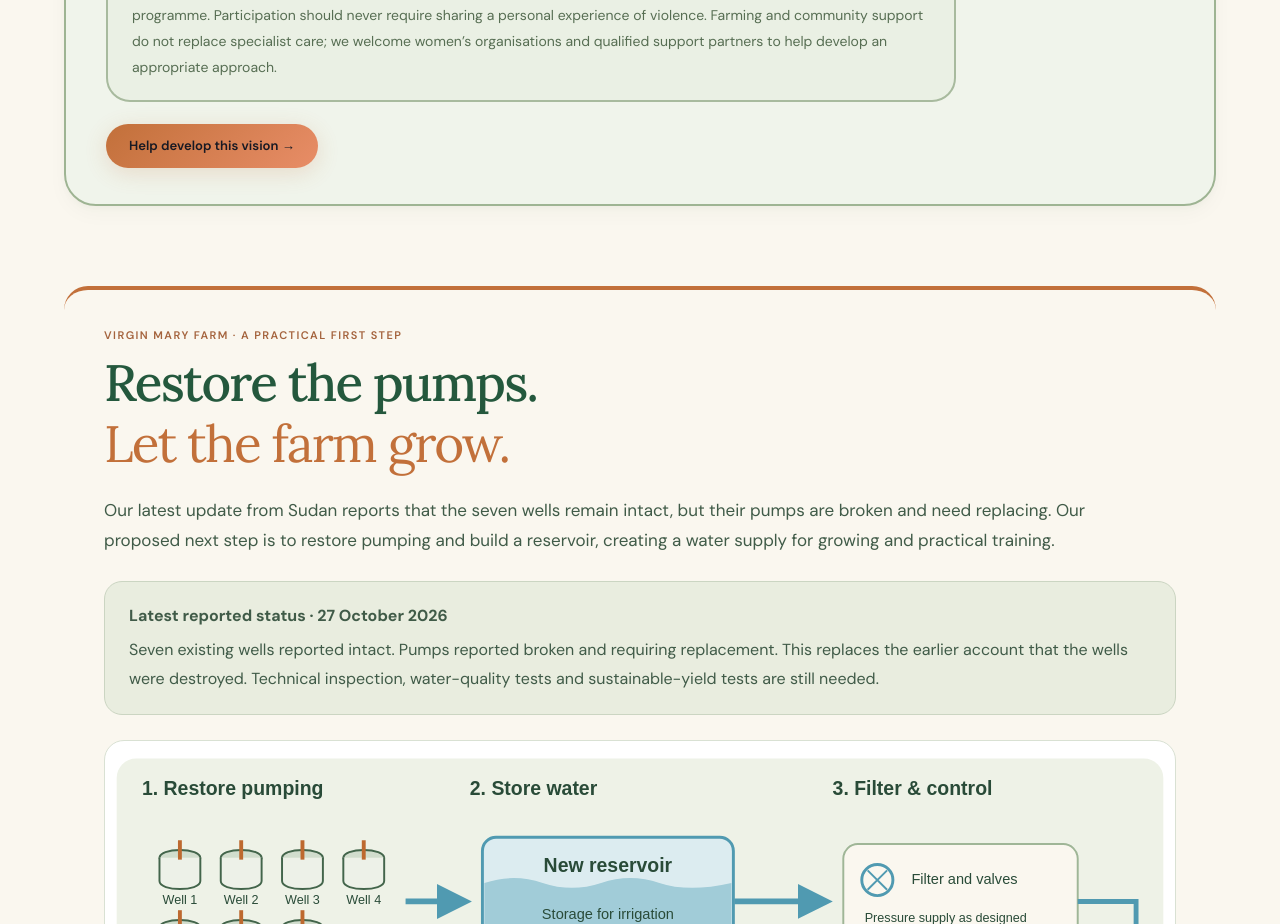
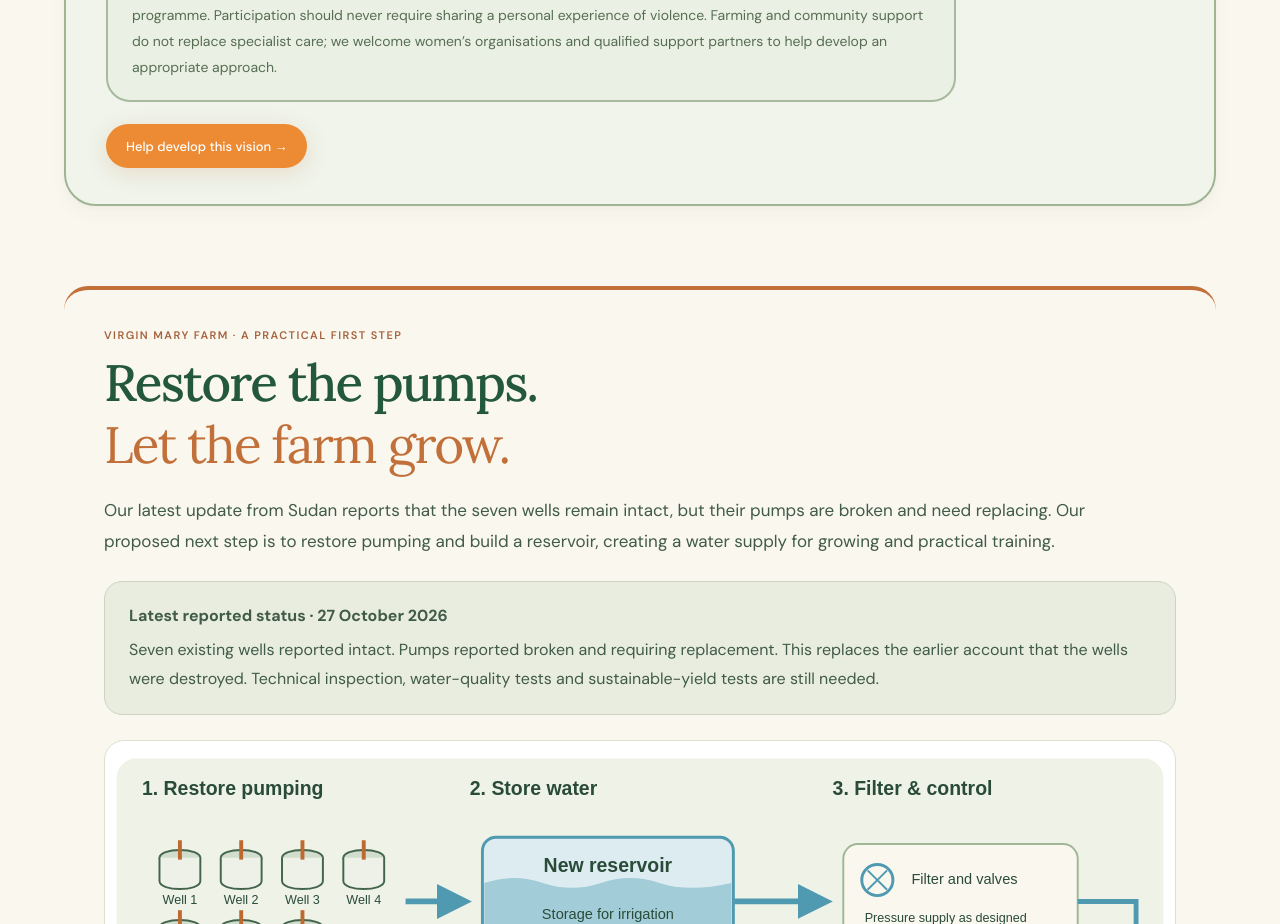
Before and after one commit to Hero988/RiseMeUp, a React (Vite) app: page / in a window 1280 px wide. Shown: the part 7020-7944 px from the top of the page. Built offline with nearby package versions, Linux system fonts and the light colour scheme; a web font is replaced by a local one.

Commit message:
Ensure vision development button uses approved orange oval style

```diff
--- a/public/homepage-theme.css
+++ b/public/homepage-theme.css
@@ -1379,3 +1379,7 @@
 .home-page.warm-brand #communities .three-community-sources{margin-top:22px;font-size:12px;color:#294b38}
 .home-page.warm-brand #communities .three-community-sources summary{cursor:pointer;text-decoration:underline;text-underline-offset:4px}
 @media(max-width:800px){.home-page.warm-brand #communities .community-stories{grid-template-columns:1fr}}
+
+/* Approved modest orange oval for the women and girls call to action. */
+.home-page #virgin-mary-farm .farm-women > a.button.small{display:inline-flex;align-items:center;justify-content:center;background:#ed8b35!important;color:#fff!important;border:0;border-radius:999px;padding:12px 20px;font:500 13px/1.5 'DM Sans',Arial,sans-serif;text-decoration:none;min-height:44px}
+.home-page #virgin-mary-farm .farm-women > a.button.small:hover{background:#d87928!important}
```
